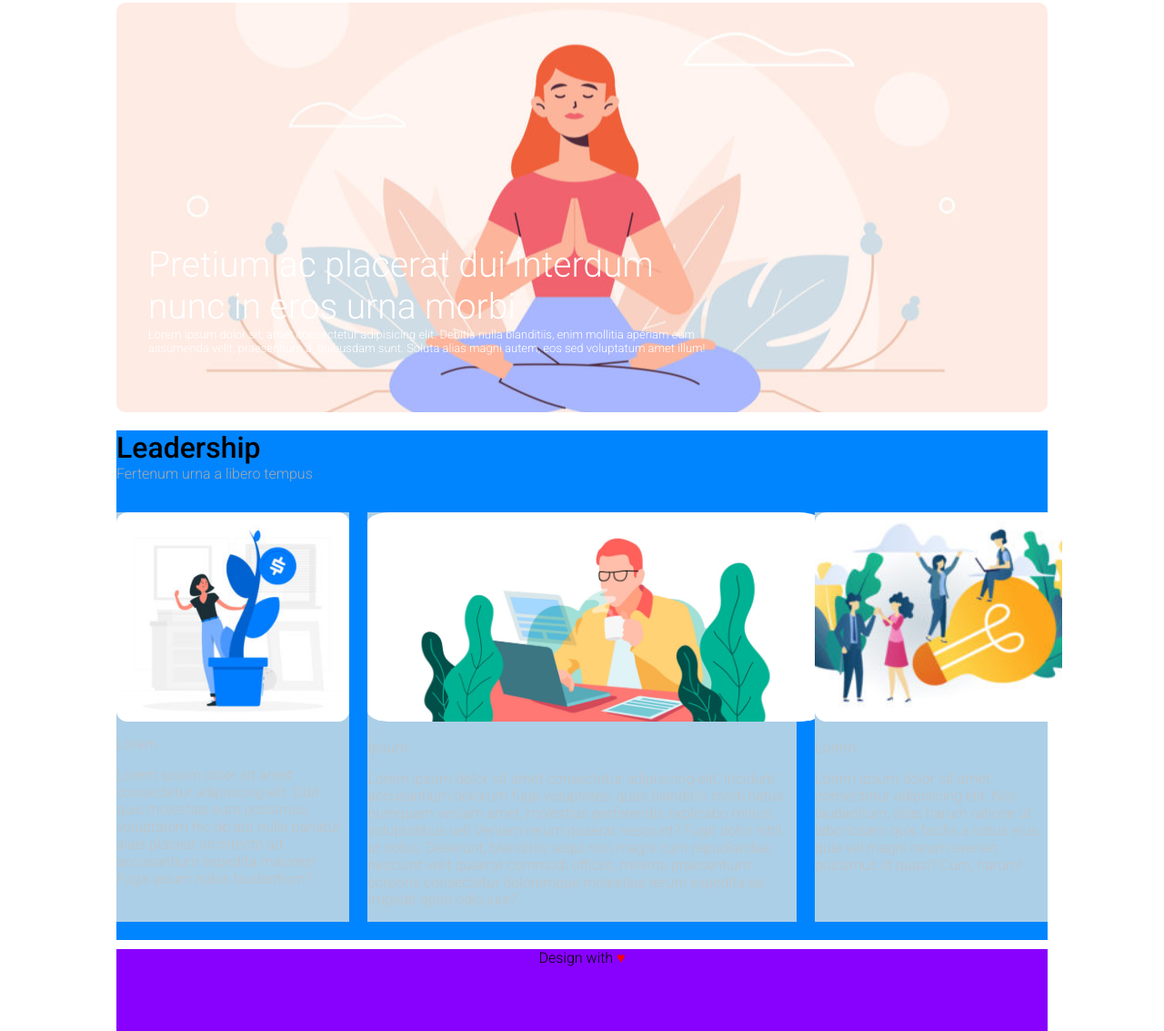
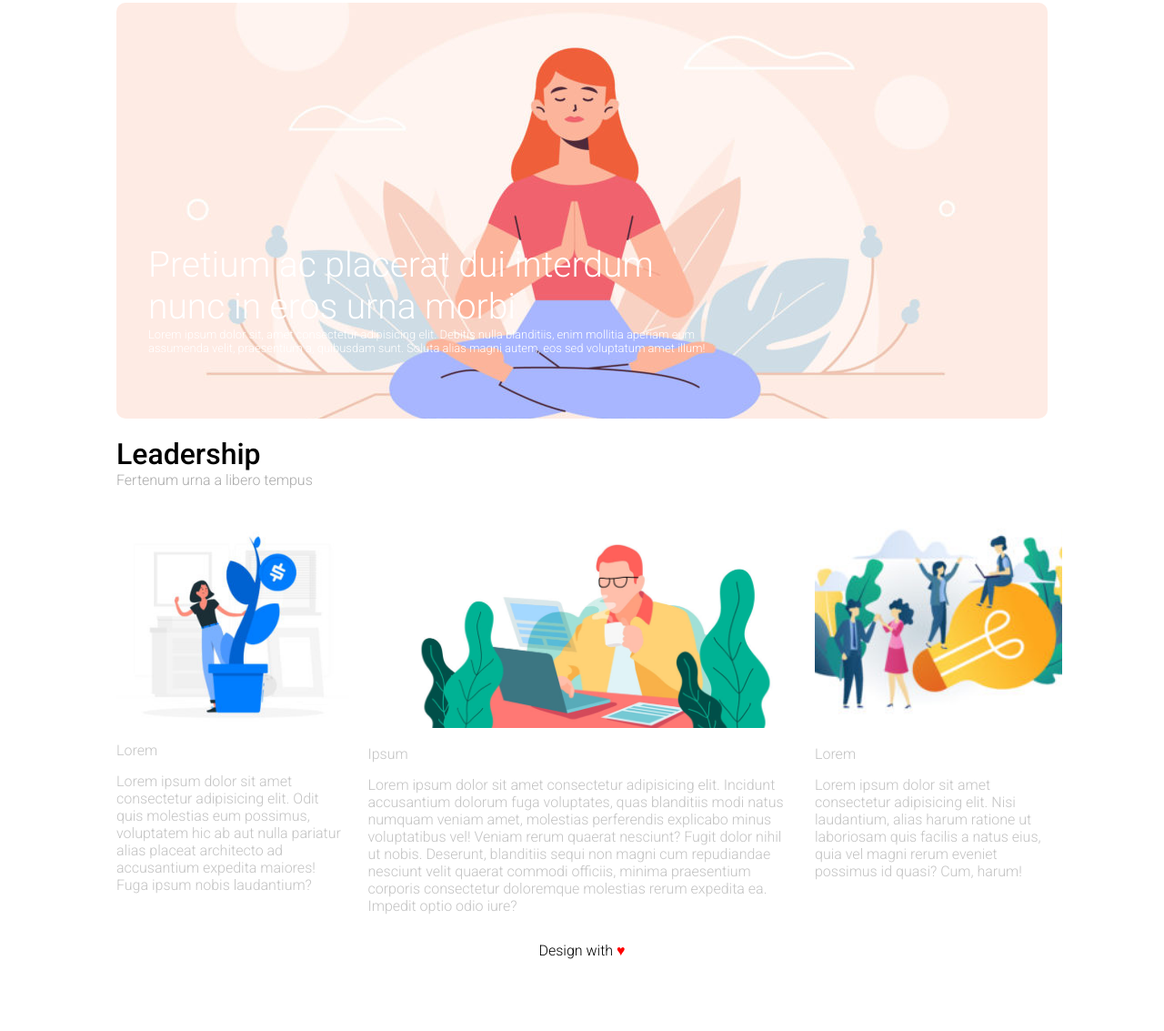
Before and after one commit to AndreaRospi/htmlcss-wp, a plain HTML site: page index.html in a window 1280 px wide. Shown: the part 121-1254 px from the top of the page at 91% size. Drawn offline with Linux system fonts and the light colour scheme.

Commit message:
aggiunta commenti + organizzazione pagina

```diff
--- a/css/style.css
+++ b/css/style.css
@@ -113,6 +113,8 @@ main {
 
 /* fine sezione slogan */
 
+/* sezione colonne main  */
+
 .img-sn{
     height: 230px;
     background-image: url(../img/img-1.jpg);
@@ -156,6 +158,7 @@ p{
     margin: 0 2%;
 }
 
+/* fine sezione colonne  */
 
 /* footer */
 
@@ -172,15 +175,15 @@ footer {
     color: red;
 }
 
-
+/* fine footer */
 
 /* ***** debug **** */
 
 .debug main {
-    background-color: #0085ff
+    /* background-color: #0085ff */
 }
 .debug footer {
-    background-color: #8801fe
+    /* background-color: #8801fe */
 }
 
 .debug .header-top {
@@ -188,7 +191,7 @@ footer {
 }
 
 .debug .jumbo {
-    height: 450px;
+    /* height: 450px; */
 
 }
 
@@ -200,6 +203,6 @@ footer {
 .debug .col-sn,
 .debug .main-content,
 .debug .col-dx {
-    height: 450px;
-    background-color: #abcfe7
+    /* height: 450px;
+    background-color: #abcfe7 */
 }
```
